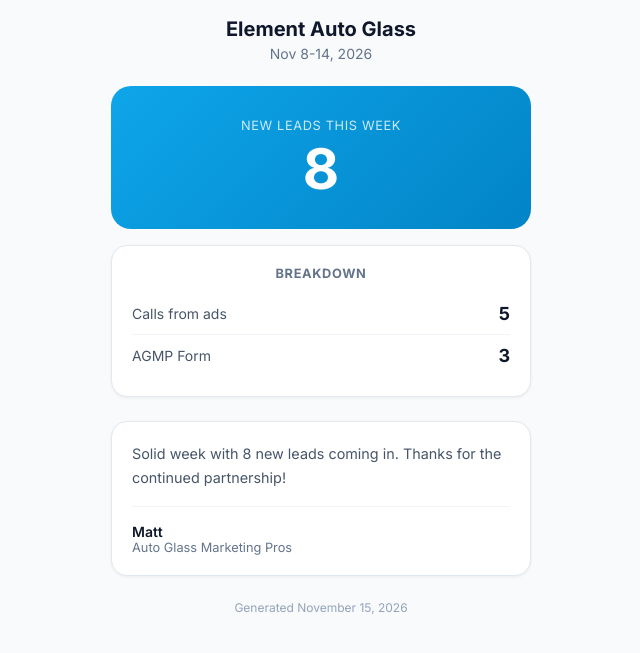
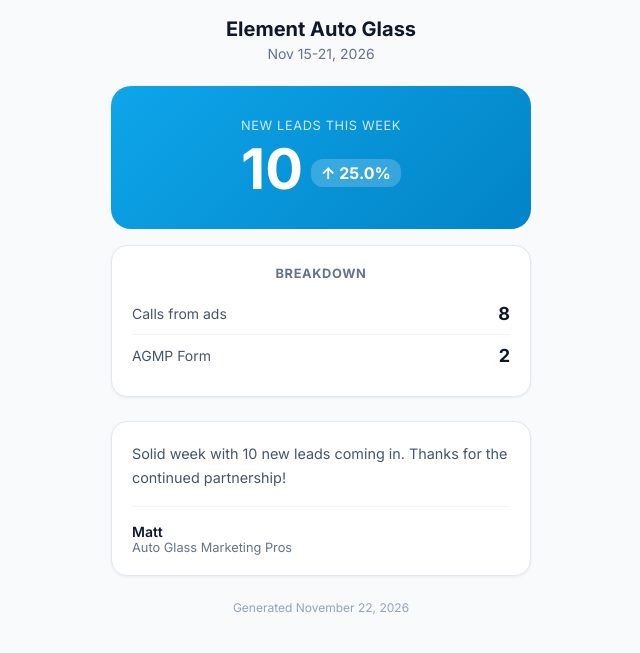
Before and after one commit to phort6n2/agmp-reports, a plain HTML site: page element-auto-glass-weekly.html in a window 1280 px wide. Shown: the part 139-792 px from the top of the page, without its empty margins (319-959 px from the left). Drawn offline with Linux system fonts and the light colour scheme.

Commit message:
Update: element-auto-glass-weekly.html - 2026-11-22T13:38:46.666Z

```diff
--- a/element-auto-glass-weekly.html
+++ b/element-auto-glass-weekly.html
@@ -37,23 +37,23 @@
         <div class="header">
             <img src="https://berqwp-cdn.sfo3.cdn.digitaloceanspaces.com/cache/autoglassmarketingpros.com/wp-content/uploads/2025/09/Auto-Glass-Marketing-Pros-Logo-1-252w-2x-png.webp?bwp" alt="AGMP" class="logo">
             <div class="client-name">Element Auto Glass</div>
-            <div class="period">Nov 8-14, 2026</div>
+            <div class="period">Nov 15-21, 2026</div>
         </div>
 
         <div class="hero-metric">
             <div class="hero-label">New Leads This Week</div>
-            <div class="hero-value">8</div>
+            <div class="hero-value">10<span class="change positive">↑ 25.0%</span></div>
         </div>
 
 
         <div class="breakdown">
             <h3>Breakdown</h3>
-            <div class="breakdown-row"><span class="breakdown-name">Calls from ads</span><span class="breakdown-value">5</span></div><div class="breakdown-row"><span class="breakdown-name">AGMP Form</span><span class="breakdown-value">3</span></div>
+            <div class="breakdown-row"><span class="breakdown-name">Calls from ads</span><span class="breakdown-value">8</span></div><div class="breakdown-row"><span class="breakdown-name">AGMP Form</span><span class="breakdown-value">2</span></div>
         </div>
 
 
         <div class="narrative">
-            <p>Solid week with 8 new leads coming in. Thanks for the continued partnership!</p>
+            <p>Solid week with 10 new leads coming in. Thanks for the continued partnership!</p>
             <div class="signature">
                 <div class="name">Matt</div>
                 <div class="company">Auto Glass Marketing Pros</div>
@@ -61,7 +61,7 @@
         </div>
 
         <div class="footer">
-            Generated November 15, 2026
+            Generated November 22, 2026
         </div>
     </div>
 </body>
```
